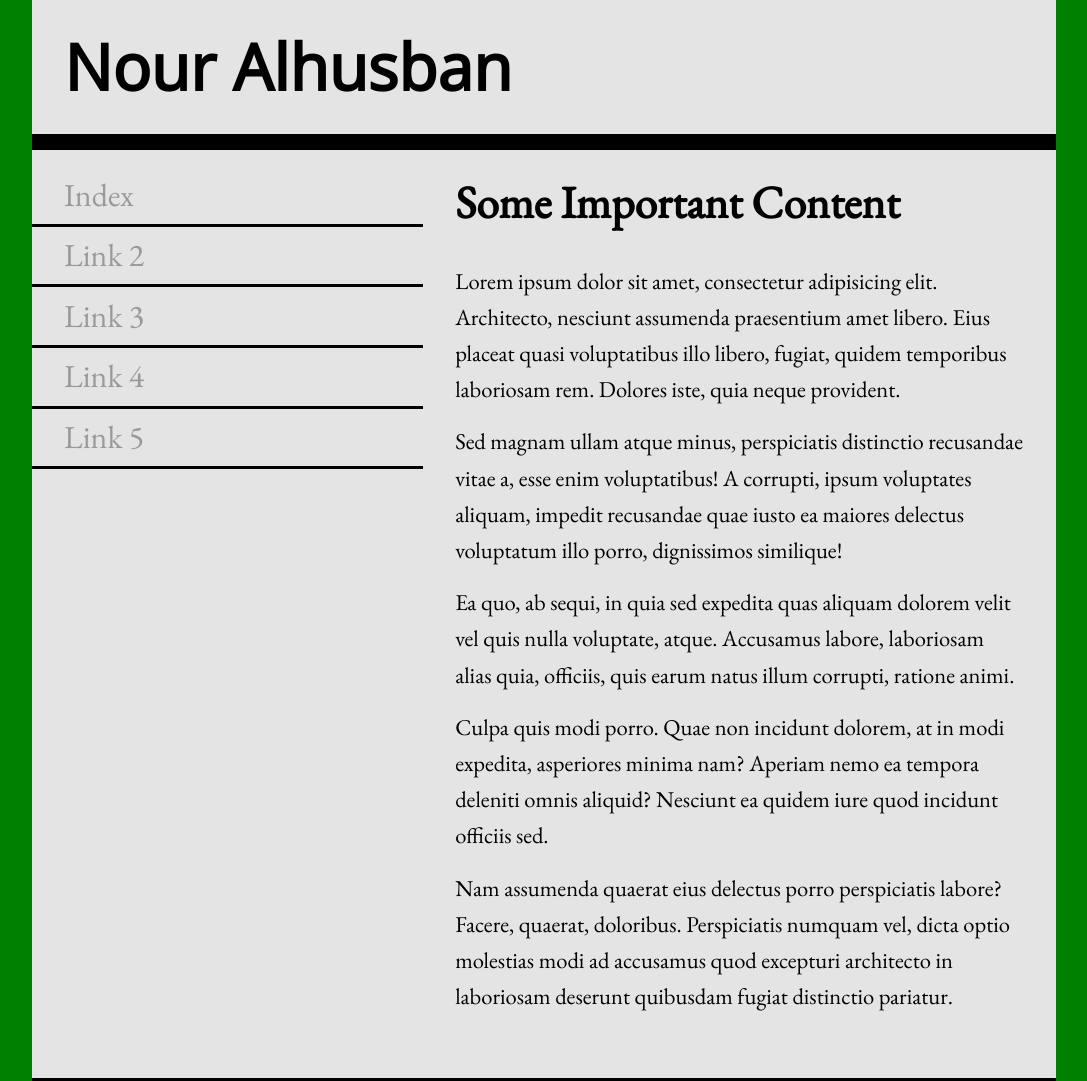
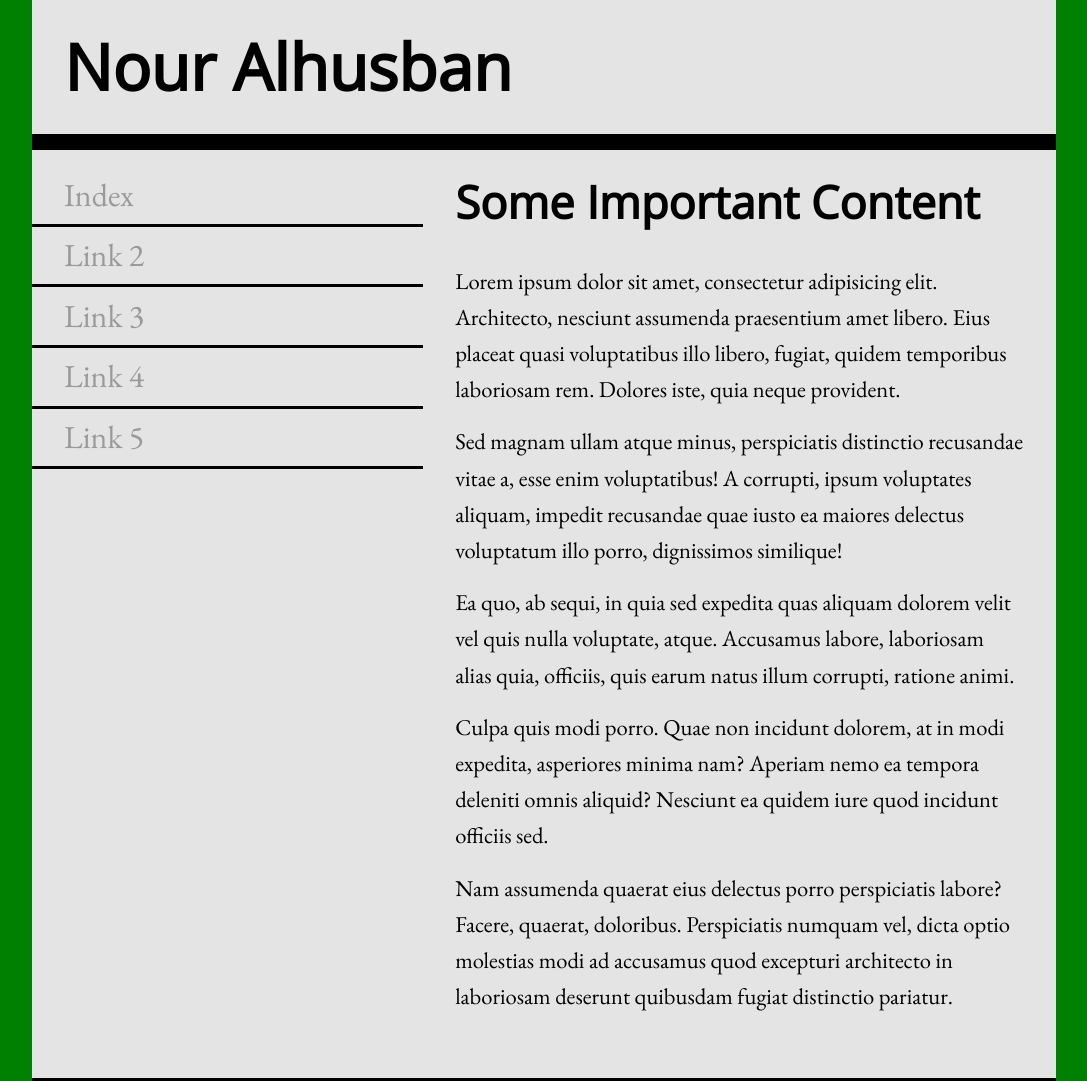
Before and after one commit to alhu0032/Fonts, a plain HTML site: page two.html in a window 1280 px wide. Shown: the top 1081 px of the page, without its empty margins (96-1183 px from the left). Drawn offline with nearby package versions, Linux system fonts and the light colour scheme.

Commit message:
Update two.css

```diff
--- a/two.css
+++ b/two.css
@@ -7,20 +7,20 @@ html{
     font-size: 16px;
     line-height: 1.6;
       /* Eb Garmand-based serif stack*/
-    font-family:  'EB Garamond','Garamond', serif;
+    font-family:  'EB Garamond','Times', serif;
 }
 html,body{
     background-color: green;
 }
 h1{
       /* open sans-based sans serif stack */
-    font-family: 'Open Sans','Alternates', sans-serif;
+    font-family: 'Open Sans','Helvetica', sans-serif;
     font-size: 3.998rem;
     padding:1rem 2rem;
 }
 h2{
     /* open sans-based sans serif stack */
-    font-family:'Open Sans','Alternates' sans-serif;
+    font-family:'Open Sans','Helvetica', sans-serif;
     font-size: 2.827rem;
     padding:1rem 2rem;
 }
```
